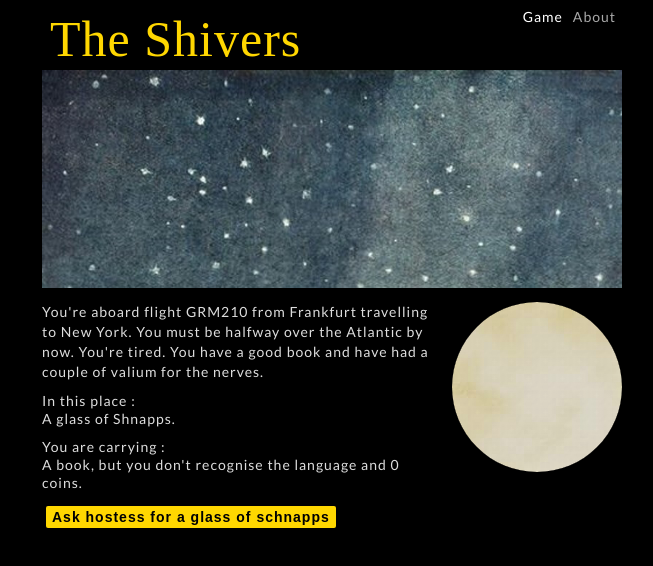
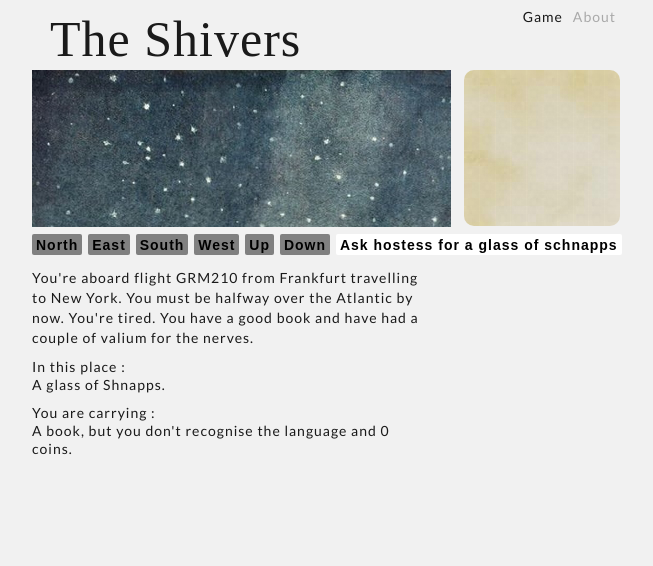
Before and after one commit to markhorsell/if-player-react, a React (Create React App) app: page /shivers-react/game in a window 1280 px wide. Shown: the top 566 px of the page, without its empty margins (308-961 px from the left). Built offline with nearby package versions, Linux system fonts and the light colour scheme; a web font is replaced by a local one.

Commit message:
trying a condensed layout

```diff
--- a/src/assets/theshivers/data.json
+++ b/src/assets/theshivers/data.json
@@ -525,7 +525,7 @@
         "areCarrying": ["BONE"]
       },
       "results": {
-        "message": "You now have a six sided dice.",
+        "message": "The old man has carved the bone into a six sided dice.",
         "removeMoney": 5,
         "take": ["SIX_SIDED_DICE"],
         "destroys": ["BONE"]
@@ -566,7 +566,7 @@
       }
     },
     {
-      "action": "Drop goldern apple",
+      "action": "Drop golden apple",
       "conditions": { "areCarrying": ["GOLDEN_APPLE"] },
       "results": {
         "message": "You have dropped the golden apple.",
@@ -587,7 +587,7 @@
       "conditions": { "location": "66", "areCarrying": ["PLAYABLE_HORN"] },
       "results": {
         "message": "The king seems very interested in the horn and offers you a golden apple in exchange.",
-        "drop": ["GOLDEN_APPLE"],
+        "drop": ["GOLDEN_APPLE_KINGS"],
         "changeRoomDesc": [
           "You are inside the city. The king is here. The hunting horn contained a message about the king's son which has settled his mind."
         ]
@@ -597,12 +597,12 @@
       "action": "Exchange horn for golden apple",
       "conditions": {
         "areCarrying": ["PLAYABLE_HORN"],
-        "roomContains": ["GOLDEN_APPLE"]
+        "roomContains": ["GOLDEN_APPLE_KINGS"]
       },
       "results": {
         "message": "The king gives you the apple and takes the hunting horn.",
         "take": ["GOLDEN_APPLE"],
-        "destroys": ["PLAYABLE_HORN"]
+        "destroys": ["PLAYABLE_HORN","GOLDEN_APPLE_KINGS"]
       }
     },
     {
@@ -676,6 +676,8 @@
     },
     { "obj": "FROG", "loc": "", "desc": "A large warty frog" },
     { "obj": "GOLDEN_APPLE", "loc": "", "desc": "A golden apple" },
+    { "obj": "GOLDEN_APPLE_KINGS", "loc": "", "desc": "A golden apple" },
+
     { "obj": "INV_TRIGGER1", "loc": "44", "desc": "invisible", "show": false },
     {
       "obj": "UNPURCHASED_HUNTING_HORN",
--- a/src/components/GameActions.js
+++ b/src/components/GameActions.js
@@ -32,20 +32,22 @@ const ActionsDiv = styled.div`
   > button {
     display: inline-block;
     /*trbl*/
-    padding: 3px 6px 3px 6px;
-    margin: 4px;
+    padding: 3px 4px 2px 4px;
+    margin: 3px 5.9px 3px 0px;
     border: none;
     border-radius: 2px;
-    background-color: gold;
+    background-color: #fff;
     font-weight: bold;
     font-size: inherit;
     letter-spacing: inherit;
     color: black;
     cursor: pointer;
+
+    &:disabled{
+      background-color:grey;
+    }
   }
 `;
-
-
 
 class Actions extends Component {
   constructor(props) {
@@ -114,13 +116,11 @@ class Actions extends Component {
     console.log(key, data);
     switch (key) {
       case "createExitOnRollSuccess":
-      const roll=Math.ceil(Math.random() * data.sides);
-
-
+        const roll = Math.ceil(Math.random() * data.sides);
 
         console.log(roll, data.sides);
-        if(roll === data.sides){
-          this.props.dispatch(resultSuccessRoll(roll ===data.sides));
+        if (roll === data.sides) {
+          this.props.dispatch(resultSuccessRoll(roll === data.sides));
 
           this.props.dispatch(resultCreateExit(data));
 
@@ -130,18 +130,17 @@ class Actions extends Component {
               "You rolled a " +
                 roll +
                 " from a " +
-                  data.sides+" sided dice. "+data.rollMessage
+                data.sides +
+                " sided dice. " +
+                data.rollMessage
             )
           );
-
-        }else{
+        } else {
           this.props.dispatch(
             resultMessage(
-              "You rolled a " +
-                roll +
-                " from a " +
-                data.sides+" sided dice. "
-            ))
+              "You rolled a " + roll + " from a " + data.sides + " sided dice. "
+            )
+          );
         }
 
         break;
@@ -184,54 +183,53 @@ class Actions extends Component {
         console.warn("WARNING result = [" + key + "] is not being processed!");
     }
   }
+  renderExits = currentRoomData => {
+    console.log(currentRoomData);
+    const unsortedExits = getAllowedExits(currentRoomData).map(exit => {
+      if (exit === "n") return "North";
+      if (exit === "e") return "East";
+      if (exit === "s") return "South";
+      if (exit === "w") return "West";
+
+      if (exit === "u") return "Up";
+      if (exit === "d") return "Down";
+      return null;
+    });
+    //However the data arrive always show n,s,w,e,u,d
+    const potentialExits = ["North",  "East","South", "West", "Up", "Down"];
+    const allowableExits = unsortedExits.filter(e => {
+      //return e === "North";
+      console.log(e)
+      return potentialExits.includes(e);
+    });
+
+    console.log(allowableExits);
+    //if (allowableExits.length > 0) {
+    const renderExits = potentialExits.map((exit, index) => {
+      console.log(exit);
+      if (allowableExits.includes(exit)) {
+        return (
+          <button key={index} onClick={this.handleMove(exit)}>
+            {exit}
+          </button>
+        );
+      }else{
+        return (
+          <button key={index} disabled={true}>
+            {exit}
+          </button>
+        );
+
+      }
+    });
+    return renderExits;
+    //}
+  };
 
   render() {
     //console.log('Actions rendered');
     const { objects, actions, rooms, room, money } = this.props;
     const currentRoomData = getRoomData(room, rooms);
-    const unsortedExits = getAllowedExits(currentRoomData).map(exit => {
-      if (exit === "n") return "North";
-      if (exit === "s") return "South";
-      if (exit === "w") return "West";
-      if (exit === "e") return "East";
-      if (exit === "u") return "Up";
-      if (exit === "d") return "Down";
-      return null;
-    });
-    //Howerver the data arrive always show n,s,w,e,u,d
-    const allowableExits = unsortedExits
-      .filter(e => {
-        return e === "North";
-      })
-      .concat(
-        unsortedExits
-          .filter(e => {
-            return e === "South";
-          })
-          .concat(
-            unsortedExits
-              .filter(e => {
-                return e === "West";
-              })
-              .concat(
-                unsortedExits
-                  .filter(e => {
-                    return e === "East";
-                  })
-                  .concat(
-                    unsortedExits
-                      .filter(e => {
-                        return e === "Up";
-                      })
-                      .concat(
-                        unsortedExits.filter(e => {
-                          return e === "Down";
-                        })
-                      )
-                  )
-              )
-          )
-      );
 
     const allowableActions = getAllowedActions(
       objects,
@@ -245,6 +243,8 @@ class Actions extends Component {
     return (
       <Fragment>
         <ActionsDiv>
+          {this.renderExits(currentRoomData)}
+          {/*
           {allowableExits.length > 0 &&
             allowableExits.map((exit, index) => {
               return (
@@ -253,6 +253,7 @@ class Actions extends Component {
                 </button>
               );
             })}
+          */}
 
           {allowableActions.length > 0 &&
             allowableActions.map((action, index) => {
--- a/src/components/Header.tsx
+++ b/src/components/Header.tsx
@@ -16,7 +16,7 @@ const HeaderDiv = styled.div`
     position:relative;
     max-width: 600px;
     margin:0 auto;
-    background-color: rgba(0, 0, 0,1);
+    background-color: #f1f1f1;
     height:60px;
   }
 
@@ -27,7 +27,7 @@ position:absolute;
 top:30px;
 left:10px;
 font-family: "Yesteryear", cursive;
-  color: gold;
+  color: #1a1a1a;
   text-align: left;
   font-size: 50px;
   /*line-height: 90px;*/
--- a/src/components/Nav.tsx
+++ b/src/components/Nav.tsx
@@ -21,7 +21,7 @@ const NavDiv = styled.div`
         text-decoration: none;
 
         &:hover {
-          color: white;
+          color: #1a1a1a;
         }
       }
     }
@@ -32,12 +32,12 @@ const Nav = () => (
   <NavDiv>
     <ul>
       <li>
-        <NavLink to="/shivers-react/game" activeStyle={{ color: "white" }}>
+        <NavLink to="/shivers-react/game" activeStyle={{ color: "#1a1a1a" }}>
           Game
         </NavLink>
       </li>
       <li>
-        <NavLink to="/shivers-react/about" activeStyle={{ color: "white" }}>
+        <NavLink to="/shivers-react/about" activeStyle={{ color: "#1a1a1a" }}>
           About
         </NavLink>
       </li>
--- a/src/components/RoomImage.tsx
+++ b/src/components/RoomImage.tsx
@@ -3,8 +3,17 @@ import PropTypes from 'prop-types';
 import styled  from "styled-components/macro"
 
 const ImageDiv = styled.div`
-margin:0px 10px 0px 10px;
-max-width:600px;
+
+	width: 100%;
+  	height: auto;
+
+	padding-bottom:36.3%;
+	background-repeat:no-repeat;
+    background-size:contain;
+
+ > img {
+
+ }
 `
 
 interface IProps {
@@ -14,10 +23,9 @@ interface IProps {
 
 
 const RoomImage :React.SFC<IProps> = ({ path,image }) => (
+		//const styleVal= "x"; //"url("+path+image+")";
+		<ImageDiv style={{backgroundImage:"url("+path+image+")"}}/>
 
-		<ImageDiv>
-		<img src={path+image} width='100%'  alt={image}/>
-		</ImageDiv>
 
 	)
 
--- a/src/components/WorldMap.tsx
+++ b/src/components/WorldMap.tsx
@@ -11,7 +11,7 @@ let WorldMapDiv: any;
 if (isLocal) {
   WorldMapDiv = styled.div`
     > canvas {
-      border-radius: 50%;
+      border-radius: 10px;
       display: inline;
       background-image: url("../assets/theshivers/images/game_bg.jpg");
     }
@@ -19,7 +19,7 @@ if (isLocal) {
 }else{
   WorldMapDiv = styled.div`
   > canvas {
-    border-radius: 50%;
+    border-radius: 10px;
     display: inline;
     background-image: url("/shivers-react/assets/theshivers/images/game_bg.jpg");
   }
@@ -110,16 +110,23 @@ class WorldMap extends Component<IProps, IState> {
     }
     //Cutout circle
     ctx.fillStyle = "#000000";
+
+
     ctx.fillRect(0, 0, width, width);
     ctx.save();
     ctx.globalCompositeOperation = "destination-out";
     ctx.beginPath();
-    ctx.arc(width / 2, width / 2, width / 2, 0, Math.PI * 2, true);
+
+    //Swap out if i want to revert to a circular map
+    //ctx.arc(width / 2, width / 2, width / 2, 0, Math.PI * 2, true);
+    ctx.fillRect(0,0,width,width);
+
     ctx.fill();
+
     ctx.restore();
 
     ctx.strokeStyle = "#333";
-    //ctx.strokeStyle = "rgba(1, 1, 1, 255)";
+
     ctx.setLineDash([1, 5]);
     visitedRooms.map(room => {
       const grid = parseInt(room.id, 10);
--- a/src/index.tsx
+++ b/src/index.tsx
@@ -25,8 +25,8 @@ body {
 	font-size:14px;
 	letter-spacing: 1px;
 	line-height: 18px;
-	background-color: black;
-	color:#ddd;
+	background-color: #f1f1f1;
+	color:#1a1a1a;
 	/* GOOD IDEA TO MAKE TEXT UNSELECTABLE?? */
 	-webkit-touch-callout: none; /* iOS Safari */
     -webkit-user-select: none; /* Safari */
--- a/src/pages/Home.tsx
+++ b/src/pages/Home.tsx
@@ -43,9 +43,8 @@ const HomeDiv = styled.div`
 const TextPanelDiv = styled.div`
   display: inline-block;
 
-  width: calc(100% - 20px);
-  margin-left: 10px;
-  margin-right: 10px;
+
+
   max-width: 600px;
   @media only screen and (min-width: 600px) {
     /* wider */
@@ -55,18 +54,30 @@ const TextPanelDiv = styled.div`
 const MapContainerDiv = styled.div`
   display: inline-block;
 
-  width: 100%;
+  width: 26%;
+
+  vertical-align:top;
+  /*max-width: 120px;*/
+  /*margin:3px 0px 0px 0px;*/
+
+  /*
   > div {
     margin: 10px auto 0px auto;
-    max-width: 200px;
-  }
+
+  }*/
 
   @media only screen and (min-width: 600px) {
     /* wider */
-    vertical-align: top;
-    max-width: 170px;
+    >div {
+
+
+    }
   }
 `;
+const ImageContainerDiv=styled.div`
+ display: inline-block;
+  width:72%;
+`
 
 interface IProps {
   money: any;
@@ -124,6 +135,8 @@ class Home extends Component<IProps> {
 
     return (
       <HomeDiv>
+
+       <ImageContainerDiv>
         {isLocal ? (
           <RoomImage
             path={"../assets/" + assetsFolder + "/images/"}
@@ -135,16 +148,8 @@ class Home extends Component<IProps> {
             image={image}
           />
         )}
-        <TextPanelDiv>
-          <Message message={lastMessage} />
+        </ImageContainerDiv>
 
-          <RoomDescription description={description} />
-
-          <LocationObjects items={locationObjects} />
-          <Inventory items={inventory} money={money} />
-
-          <Actions />
-        </TextPanelDiv>
         <MapContainerDiv>
           <div>
             <WorldMap
@@ -154,6 +159,22 @@ class Home extends Component<IProps> {
             />
           </div>
         </MapContainerDiv>
+
+        <Actions />
+        <TextPanelDiv>
+
+
+
+          <Message message={lastMessage} />
+
+          <RoomDescription description={description} />
+
+          <LocationObjects items={locationObjects} />
+          <Inventory items={inventory} money={money} />
+
+
+        </TextPanelDiv>
+
       </HomeDiv>
     );
   }
```
Lines whose indentation alone changed are shown as unchanged.
